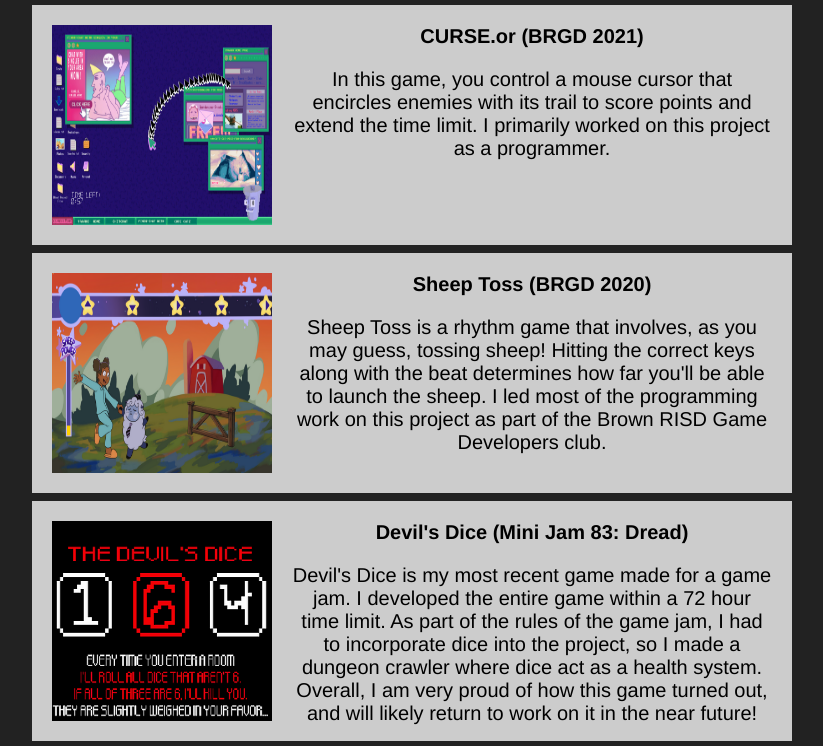
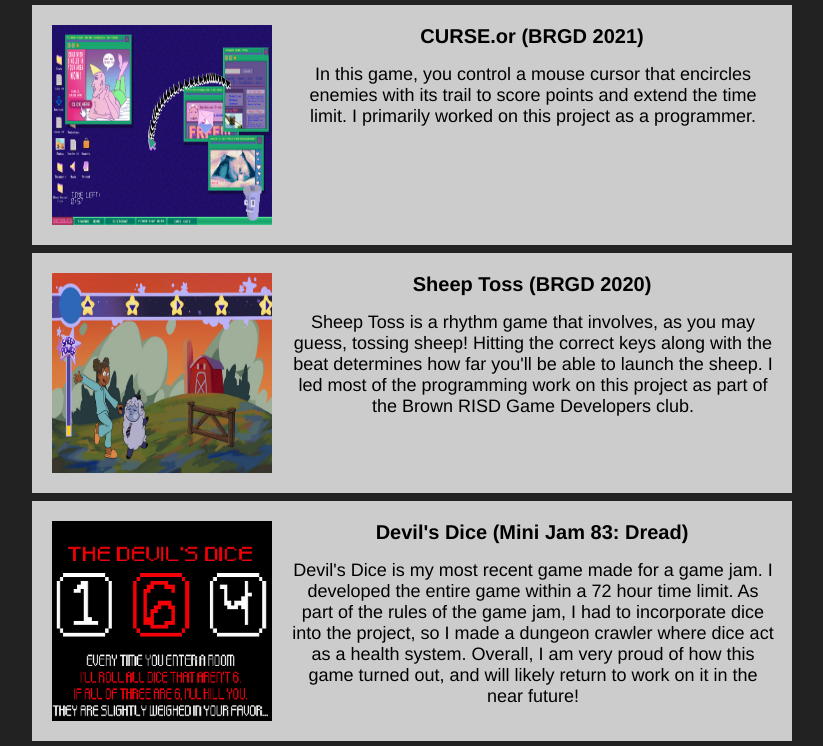
Before and after one commit to wizardofcos/projects, a plain HTML site: page index.html in a window 1280 px wide. Shown: the part 48-794 px from the top of the page, without its empty margins (228-1051 px from the left). Drawn offline with Linux system fonts and the light colour scheme.

Commit message:
Minor style change

```diff
--- a/styles.css
+++ b/styles.css
@@ -13,15 +13,16 @@ img {
 }
 
 .project-desc {
-    padding : 2.5vmin;
+    padding : 2vmin;
     vertical-align : middle;
     float : right;
-    width : 60vmin;
+    width : 60.75vmin;
 }
 
 .project-title {
     font-weight : bold;
     padding-top : 2.5vmin;
+    font-size : 2.5vmin;
 }
 
 #title {
@@ -34,7 +35,7 @@ img {
     text-align : center;
 }
 .project {
-    font-size : 2.5vmin;
+    font-size : 2.25vmin;
     width : 95vmin;
     height : 30vmin;
     margin : auto;
```
